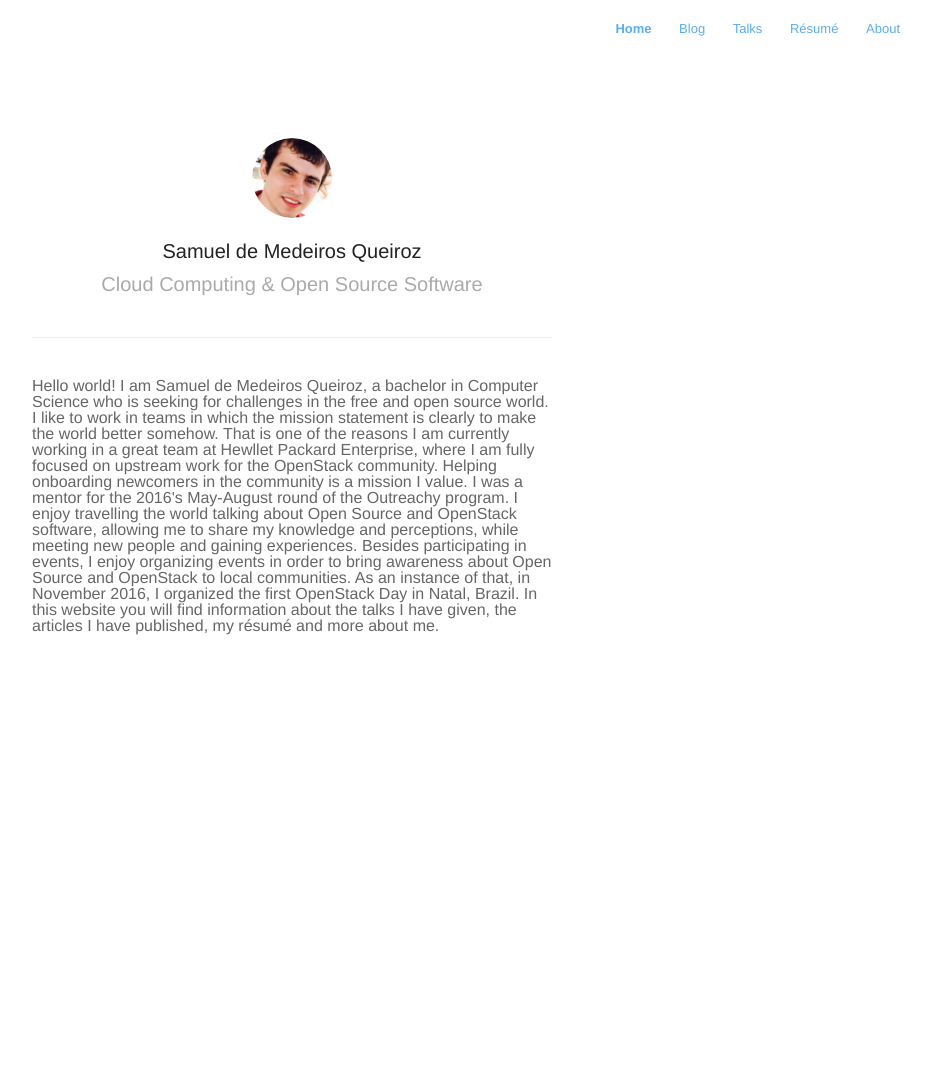
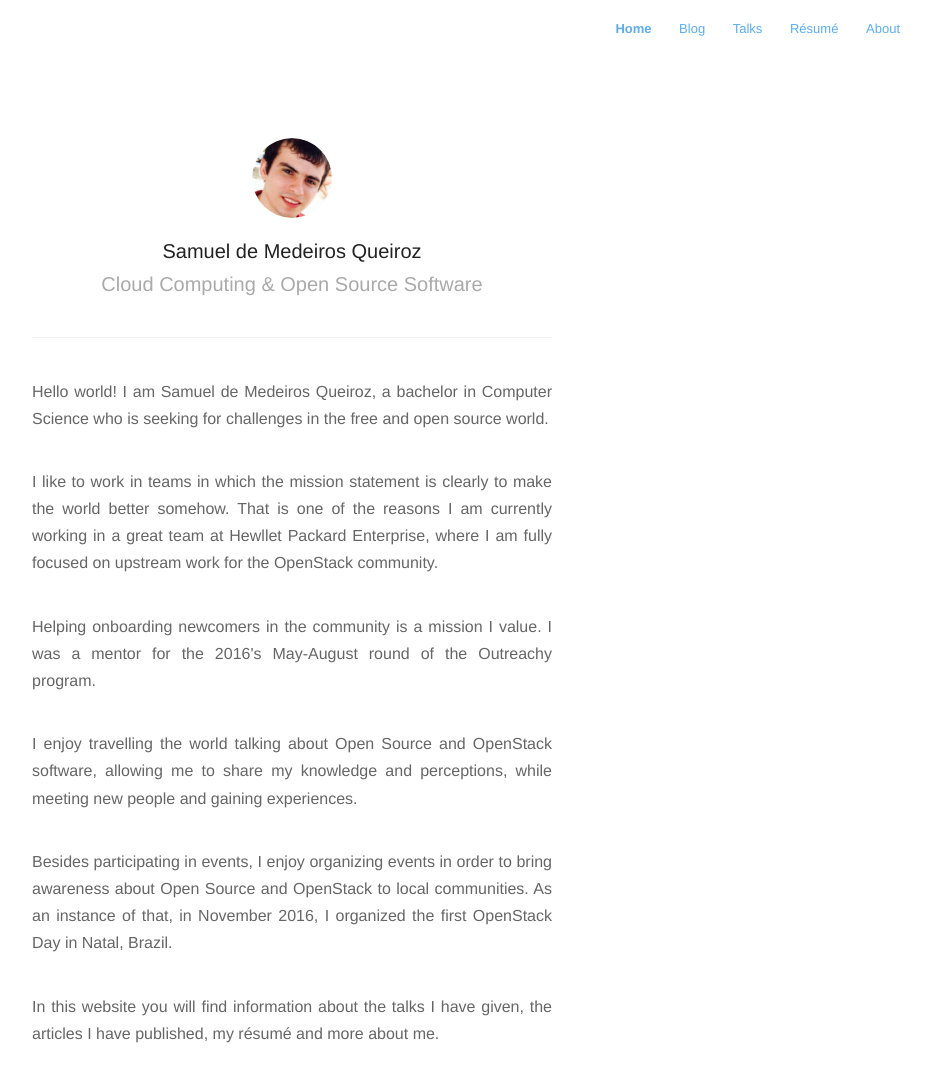
Before and after one commit to samueldmq/samueldmq-old-website, a Jekyll site: the page built from index.html, in a window 1280 px wide. Shown: the whole page, without its empty margins (348-1278 px from the left). Built offline with Jekyll 4.4.1, drawn with Linux system fonts in a browser that asks for light colours; nearby versions of some CDN libraries; the list of posts is cut into pages by our own code; before the commit the page ends 900 px from its top, so only the background shows below that.

Commit message:
Add proper formatting to home page

```diff
--- a/index.html
+++ b/index.html
@@ -2,27 +2,49 @@
 profile: true
 ---
 
+<p align="justify">
 Hello world! I am Samuel de Medeiros Queiroz, a bachelor in Computer Science
 who is seeking for challenges in the free and open source world.
+</p>
 
+<br/>
+
+<p align="justify">
 I like to work in teams in which the mission statement is clearly to make the
 world better somehow. That is one of the reasons I am currently working in a
 great team at Hewllet Packard Enterprise, where I am fully focused on upstream
 work for the OpenStack community.
+</p>
 
+<br/>
+
+<p align="justify">
 Helping onboarding newcomers in the community is a mission I value. I was a
 mentor for the 2016's May-August round of the Outreachy program.
+</p>
 
+<br/>
+
+<p align="justify">
 I enjoy travelling the world talking about Open Source and OpenStack software,
 allowing me to share my knowledge and perceptions, while meeting new people
 and gaining experiences.
+</p>
 
+<br/>
+
+<p align="justify">
 Besides participating in events, I enjoy organizing events in order to bring
 awareness about Open Source and OpenStack to local communities. As an instance
 of that, in November 2016, I organized the first OpenStack Day in Natal,
 Brazil.
+</p>
 
+<br/>
+
+<p align="justify">
 In this website you will find information about the talks I have given, the
 articles I have published, my résumé and more about me.
+</p>
 
 {% include footer.html %}
```
